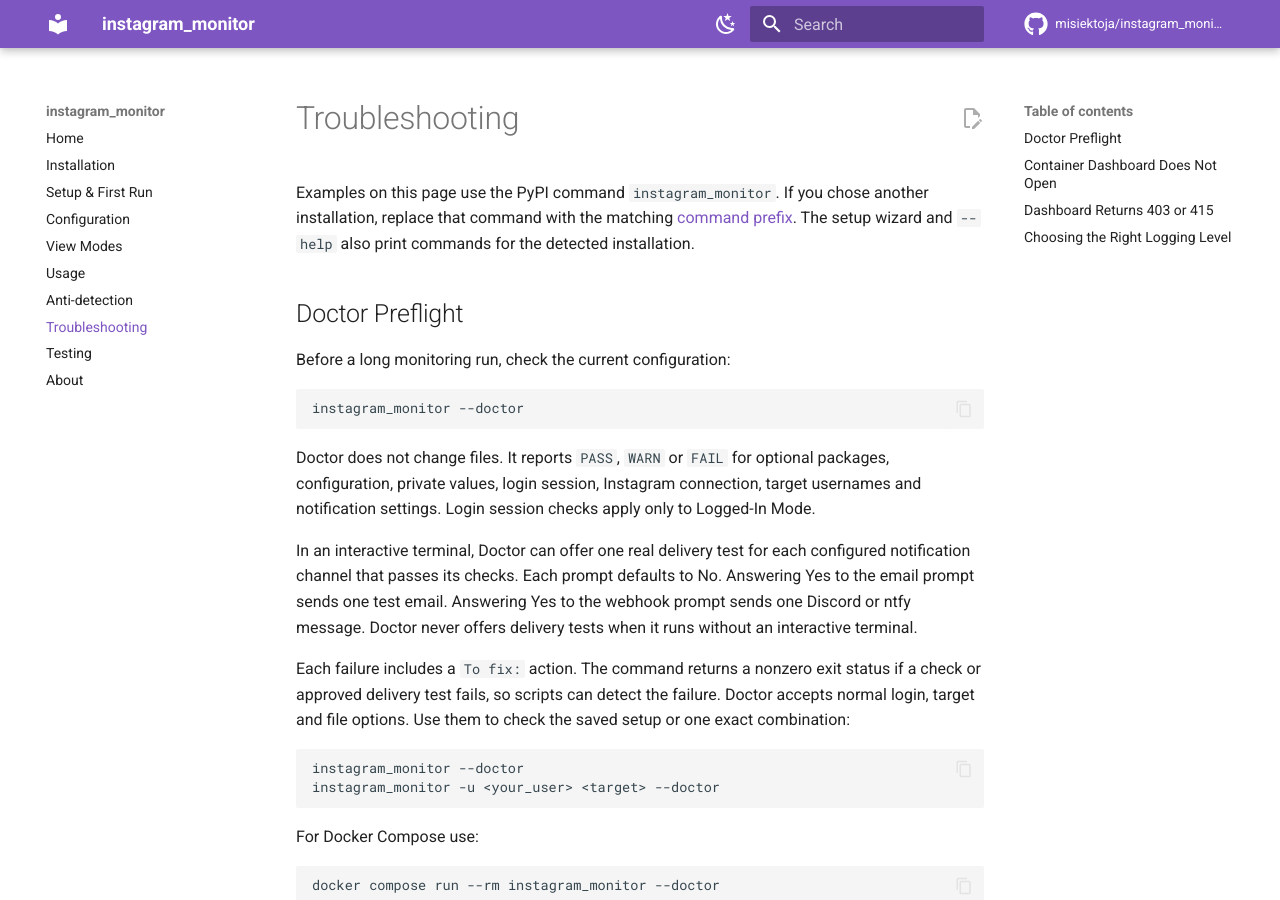
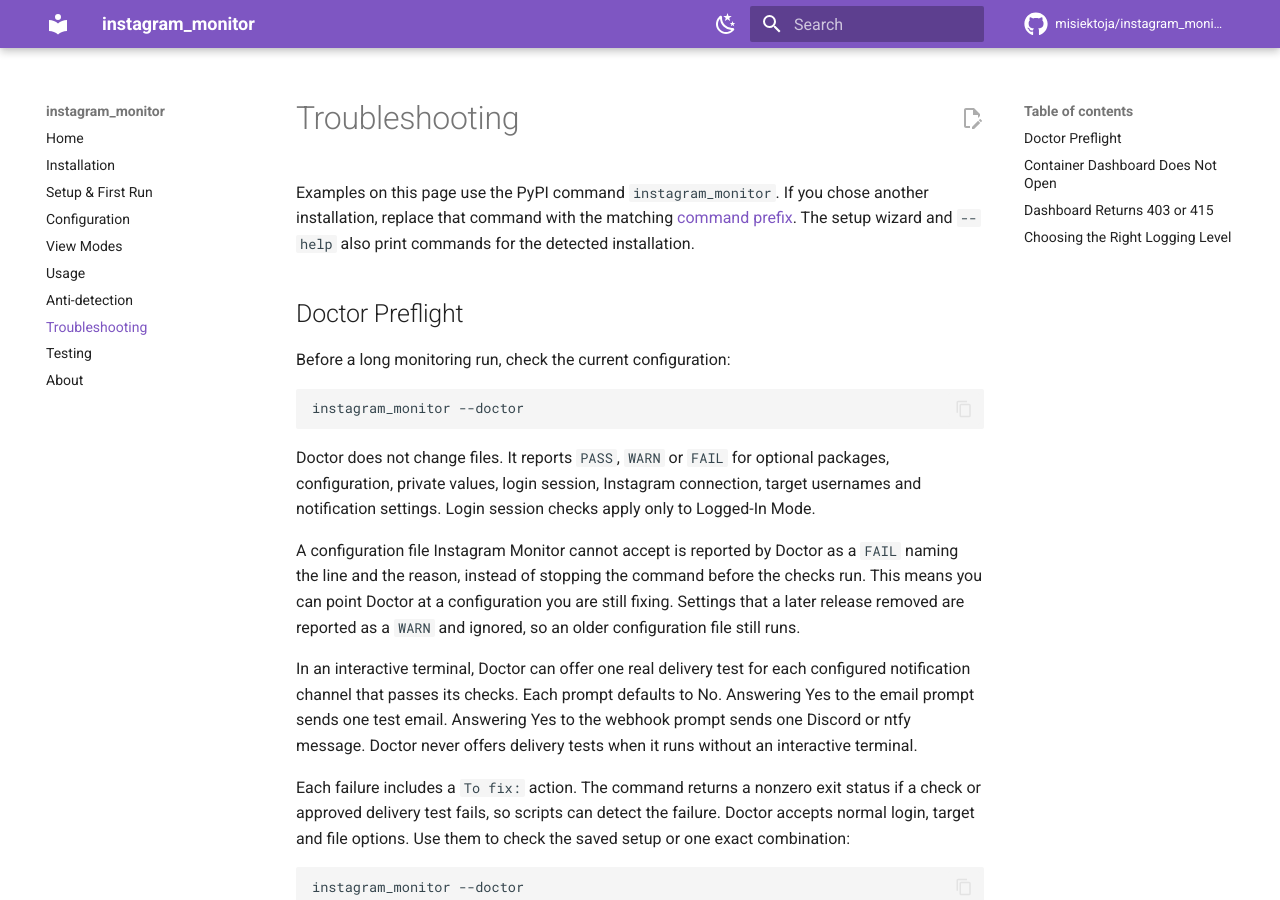
Before and after one commit to misiektoja/instagram_monitor, an MkDocs documentation site: the page built from docs/troubleshooting.md, in a window 1280 px wide and 900 px high. Built offline with MkDocs 1.6.1 and Material for MkDocs 9.7.7, drawn with Linux system fonts in a browser that asks for light colours; comment, search, counter and statistics services are not loaded.

Commit message:
docs(troubleshooting): note doctor reports configuration problems

````diff
--- a/docs/troubleshooting.md
+++ b/docs/troubleshooting.md
@@ -12,6 +12,8 @@ instagram_monitor --doctor
 ```
 
 Doctor does not change files. It reports `PASS`, `WARN` or `FAIL` for optional packages, configuration, private values, login session, Instagram connection, target usernames and notification settings. Login session checks apply only to Logged-In Mode.
+
+A configuration file Instagram Monitor cannot accept is reported by Doctor as a `FAIL` naming the line and the reason, instead of stopping the command before the checks run. This means you can point Doctor at a configuration you are still fixing. Settings that a later release removed are reported as a `WARN` and ignored, so an older configuration file still runs.
 
 In an interactive terminal, Doctor can offer one real delivery test for each configured notification channel that passes its checks. Each prompt defaults to No. Answering Yes to the email prompt sends one test email. Answering Yes to the webhook prompt sends one Discord or ntfy message. Doctor never offers delivery tests when it runs without an interactive terminal.
 
````
